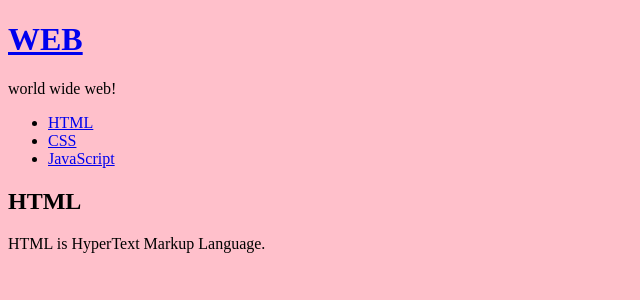
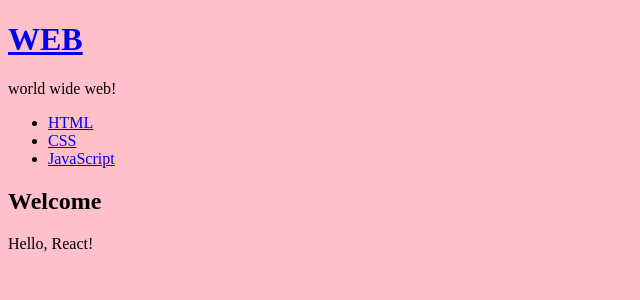
Before and after one commit to koona-0/react, a React (Create React App) app: page / in a window 1280 px wide. Shown: the top 300 px of the page, without its empty margins (0-640 px from the left). Built offline with nearby package versions, Linux system fonts and the light colour scheme.

Commit message:
event 설치

```diff
--- a/src/App.js
+++ b/src/App.js
@@ -9,28 +9,57 @@ class App extends Component{
   constructor(props){
     super(props);
     this.state = {
+      mode:'welcome',
       subject:{title:'WEB', sub:'world wide web!'},
+      welcome:{title:'Welcome', desc:'Hello, React!'},
       contents:[
-        {id:1, title:'HTML', decs:'HTML is for information'},
-        {id:2, title:'CSS', decs:'CSS is for design'},
-        {id:3, title:'JavaScript', decs:'JavaScript is for interactive'}
+        {id:1, title:'HTML', desc:'HTML is for information'},
+        {id:2, title:'CSS', desc:'CSS is for design'},
+        {id:3, title:'JavaScript', desc:'JavaScript is for interactive'}
       ]
     }
   }
 
   render(){
+    console.log('App render');
+    var _title, _desc = null;
+    if(this.state.mode === 'welcome'){
+      _title = this.state.welcome.title;
+      _desc = this.state.welcome.desc;
+    }else if(this.state.mode === 'read'){
+      _title = this.state.contents[0].title;
+      _desc = this.state.contents[0].desc;
+    }
+
+
     return (
       <div className="App">
-        <Subject
+        {/* <Subject
           title={this.state.subject.title}
           sub={this.state.subject.sub}>
-        </Subject>
+        </Subject> */}
+        <header>
+              <h1><a href="/" onClick={function(e){
+                console.log(e);
+                e.preventDefault();
+                //this.state.mode = 'welcome';
+                //위 코드는 그냥 쓰면 오류남 두가지의 문제를 품고 있음 ㅠ.ㅠ
+                //this값이 아무값으로도 세팅되어있지 않음
 
-        {/* <Subject title="React" sub="For UI!"></Subject> */}
+                this.setState({
+                  mode:'welcome'
+                });
+              }.bind(this)}>{this.state.subject.title}</a></h1>
+
+              {/* 함수가 끝난 직후 .bind(this) 쓰면 그 함수 안에서 this는 컴포넌트가 됨*/}
+              {/* 그래도 오류가 난다 리액트는 state의 값이 바뀌었다는것을 모름
+              리액트 사용설명서가 시키는 대로  this.setState 사용한다*/}
+              {this.state.subject.sub}
+        </header>
 
         <TOC data={this.state.contents}></TOC>
 
-        <Content></Content>
+        <Content title={_title} desc={_desc}></Content>
       </div>
     );
   }
--- a/src/components/Content.js
+++ b/src/components/Content.js
@@ -2,10 +2,13 @@ import React, {Component} from 'react';
 
 class Content extends Component{
   render(){
+    console.log('Content render');
     return(
       <article>
-            <h2>HTML</h2>
-            HTML is HyperText Markup Language.
+            {/* <h2>HTML</h2>
+            HTML is HyperText Markup Language. */}
+            <h2>{this.props.title}</h2>
+            {this.props.desc}
         </article>
     );
   }
--- a/src/components/Subject.js
+++ b/src/components/Subject.js
@@ -2,6 +2,7 @@ import React, {Component} from 'react';
 
 class Subject extends Component{
     render(){
+      console.log('Subject render');
       return (
         <header>
               {/* <h1>WEB</h1> */}
--- a/src/components/TOC.js
+++ b/src/components/TOC.js
@@ -2,6 +2,7 @@ import React, {Component} from 'react';
 
 class TOC extends Component{
     render(){
+      console.log('TOC render');
       var data = this.props.data;
       var lists = [];
       var i = 0;
```
